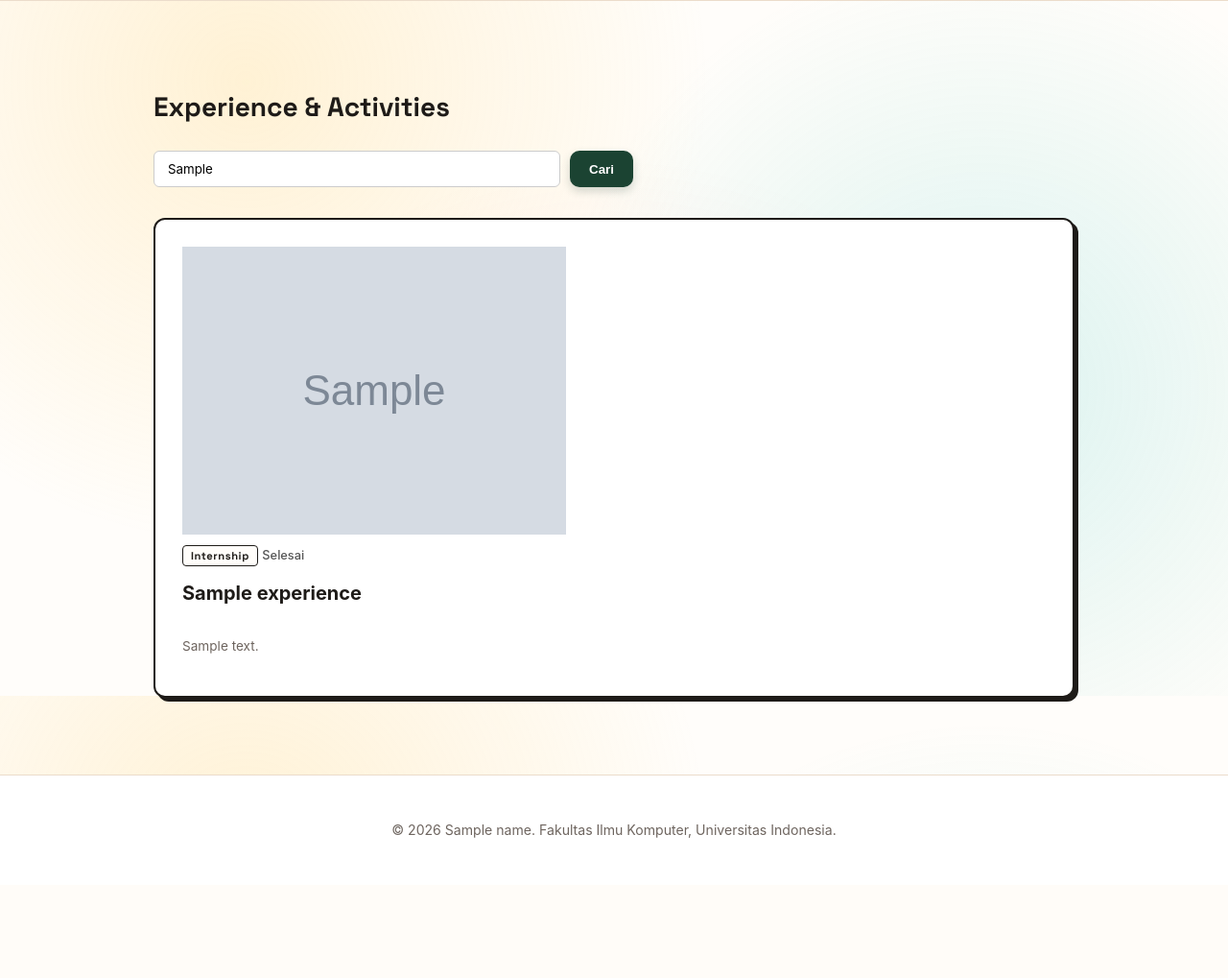
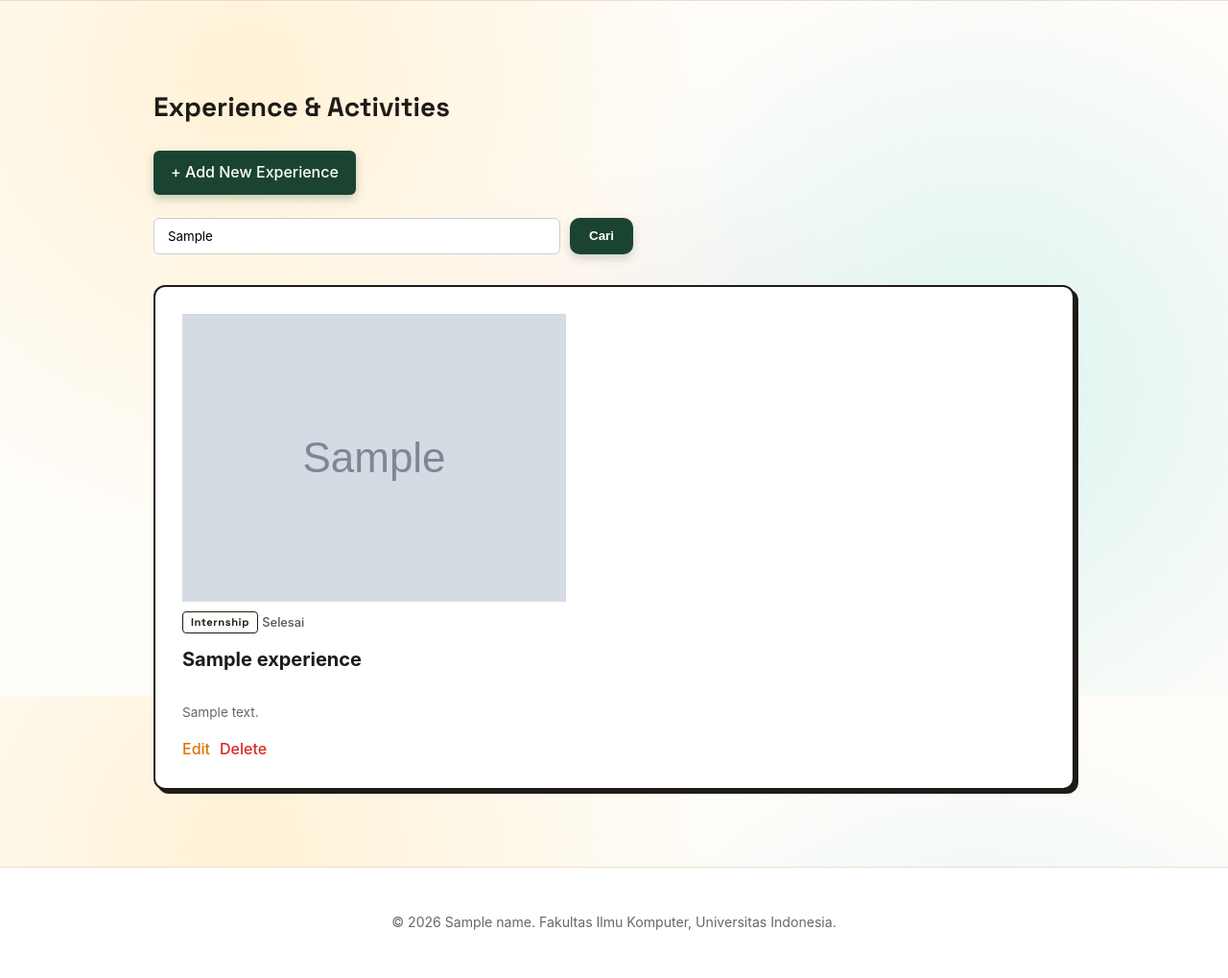
Before and after one commit to fannylaa/myportofolio, a Django app: template templates/experience.html in a window 1280 px wide. Shown: the part 75-1094 px from the top of the page at 96% size. Before the commit the page ends 948 px from the top, so only its background shows below. Run offline with Django 5.2, Linux system fonts and the light colour scheme; tables that the repository leaves empty hold one stand-in row (values such as "Sample post"); the template is opened without the code that fills it: values that come from a table or form of the project are taken from there, most other values are stand-ins (such as "Sample title", 1, 10 or a date in 2020); grey boxes marked "Sample" are stand-in pictures; parts of the project's set-up code (start-up, migrations or seed data) failed here and were passed over.

Commit message:
feat: complete Experience CRUD templates and routing

```diff
--- a/main/urls.py
+++ b/main/urls.py
@@ -1,6 +1,6 @@
 from django.urls import path
 
-from main.views import show_main, show_experience, show_projects, create_project, show_experience, create_experience, edit_experience, delete_experience, show_json, show_json_by_id,
+from main.views import show_main, show_experience, show_projects, create_project, show_experience, create_experience, edit_experience, delete_experience, show_json, show_json_by_id
 
 app_name = "main"
 
--- a/templates/experience.html
+++ b/templates/experience.html
@@ -10,13 +10,22 @@
     <section class="details-section">
         <div class="container">
             <h2 class="section-title">Experience & Activities</h2>
+
+            <div style="margin-bottom: 1.5rem;">
+                <a href="{% url 'main:create_experience' %}" class="button button-primary"
+                    style="display: inline-block; padding: 10px 18px; background-color: #1b4332; color: white; border-radius: 6px; text-decoration: none; font-weight: 500;">
+                    + Add New Experience
+                </a>
+            </div>
+
             <form method="GET" action="{% url 'main:show_experience' %}"
                 style="margin-bottom: 2rem; display: flex; gap: 10px; max-width: 500px;">
                 <input type="text" name="q" value="{{ selected_query }}"
                     placeholder="Cari pengalaman (posisi/perusahaan)..."
                     style="padding: 10px 14px; border-radius: 6px; border: 1px solid #ccc; flex: 1; font-family: inherit;">
-                <button type="submit"class="search-button">Cari</button>
+                <button type="submit" class="search-button">Cari</button>
             </form>
+
             <div class="details-grid">
 
                 {% for exp in experiences %}
@@ -40,8 +49,18 @@
                         </div>
                         <h3>{{ exp.title }}</h3>
                     </div>
-
-                    <p class="desc-text">{{ exp.description }}</p>
+                    <p class="desc-text" style="margin-top: 10px;">{{ exp.description }}</p>
+                    <div class="card-footer-action" style="margin-top: 15px; display: flex; gap: 10px;">
+                        <a href="{% url 'main:edit_experience' exp.id %}" class="btn-link"
+                            style="text-decoration: none; font-weight: 500; color: #d97706;">
+                            Edit
+                        </a>
+                        <a href="{% url 'main:delete_experience' exp.id %}" class="btn-link"
+                            style="text-decoration: none; font-weight: 500; color: #dc2626;"
+                            onclick="return confirm('Yakin ingin menghapus pengalaman ini?');">
+                            Delete
+                        </a>
+                    </div>
                 </article>
                 {% empty %}
                 <p>Belum ada pengalaman yang ditambahkan.</p>
```
Also changed, not shown: templates/create_experience.html (added, +31 -0 lines), templates/edit_experience.html (added, +30 -0 lines).
